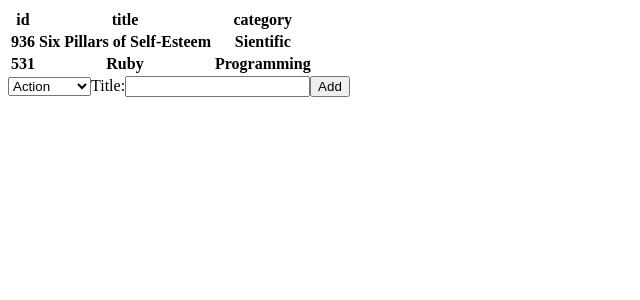
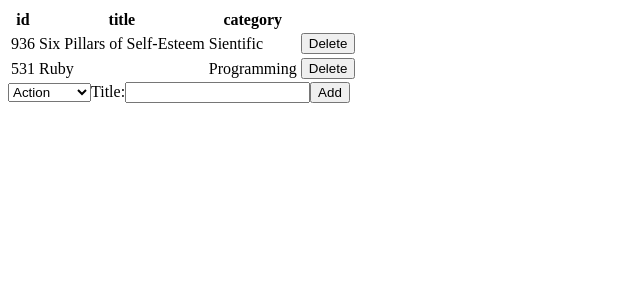
Before and after one commit to 8Bts/Bookstore, a React (Create React App) app: page / in a window 1280 px wide. Shown: the top 300 px of the page, without its empty margins (0-640 px from the left). Built offline with nearby package versions, Linux system fonts and the light colour scheme.

Commit message:
Add implementation for Delete button

```diff
--- a/src/components/Book.js
+++ b/src/components/Book.js
@@ -1,10 +1,13 @@
 import PropTypes from 'prop-types';
 
-const Book = ({ book }) => (
+const Book = ({ book, handleRemoveBook }) => (
   <tr>
-    <th>{book.id}</th>
-    <th>{book.title}</th>
-    <th>{book.category}</th>
+    <td>{book.id}</td>
+    <td>{book.title}</td>
+    <td>{book.category}</td>
+    <td>
+      <button type="button" onClick={() => handleRemoveBook(book.id)}>Delete</button>
+    </td>
   </tr>
 );
 
@@ -14,6 +17,7 @@ Book.propTypes = {
     title: PropTypes.string,
     category: PropTypes.string,
   }).isRequired,
+  handleRemoveBook: PropTypes.func.isRequired,
 };
 
 export default Book;
--- a/src/containers/BooksForm.js
+++ b/src/containers/BooksForm.js
@@ -44,4 +44,8 @@ const BooksForm = ({ createBook }) => {
 
 BooksForm.propTypes = { createBook: PropTypes.func.isRequired };
 
-export default connect(null, Actions)(BooksForm);
+const mapDispatchToProps = {
+  createBook: Actions.createBook,
+};
+
+export default connect(null, mapDispatchToProps)(BooksForm);
--- a/src/containers/BooksList.js
+++ b/src/containers/BooksList.js
@@ -1,30 +1,43 @@
 import { connect } from 'react-redux';
 import PropTypes from 'prop-types';
 import Book from '../components/Book';
+import Actions from '../actions';
 
-const BooksList = ({ books }) => (
+const BooksList = ({ books, removeBook }) => {
+  const handleRemoveBook = (bookId) => {
+    removeBook(bookId);
+  };
+
+  return (
     <table>
       <thead>
         <tr>
           <th>id</th>
           <th>title</th>
           <th>category</th>
+          <th>{}</th>
         </tr>
       </thead>
       <tbody>
         {books.map((book) => (
-        <Book key={book.id} book={book} />
+          <Book key={book.id} book={book} handleRemoveBook={handleRemoveBook} />
         ))}
       </tbody>
     </table>
   );
+};
 
 BooksList.propTypes = {
   books: PropTypes.arrayOf(PropTypes.object).isRequired,
+  removeBook: PropTypes.func.isRequired,
 };
 
 const mapStateToProps = (state) => ({
   books: state,
 });
 
-export default connect(mapStateToProps, null)(BooksList);
+const mapDispatchToProps = {
+  removeBook: Actions.removeBook,
+};
+
+export default connect(mapStateToProps, mapDispatchToProps)(BooksList);
```
Lines whose indentation alone changed are shown as unchanged.
